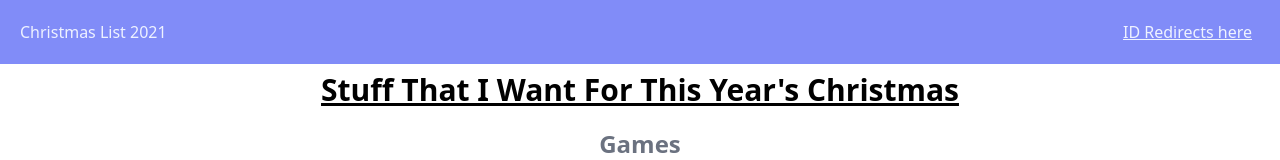
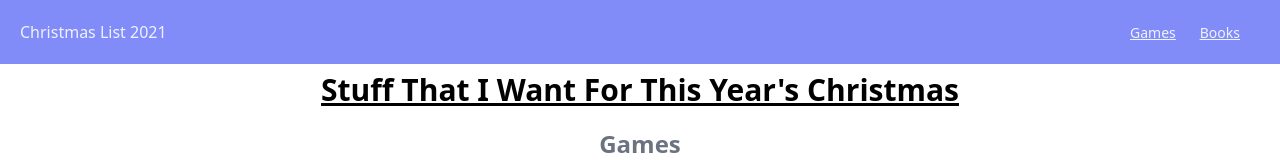
Before and after one commit to Makiyu-py/christmas-list, a React (Create React App) app: page / in a window 1280 px wide. Shown: the top 160 px of the page. Built offline with nearby package versions, Linux system fonts and the light colour scheme.

Commit message:
finally add the ID redirects on the navbar

```diff
--- a/public/index.html
+++ b/public/index.html
@@ -1,5 +1,5 @@
 <!DOCTYPE html>
-<html lang="en">
+<html lang="en" class="scroll-smooth">
   <head>
     <meta charset="utf-8" />
     <link rel="icon" href="%PUBLIC_URL%/favicon.ico" />
--- a/src/App.js
+++ b/src/App.js
@@ -4,7 +4,7 @@ import List from './components/List';
 
 export default function App() {
 	return (
-		<div className="scroll-smooth">
+		<div>
 			<NavBar />
 			<main className="mt-2">
 				<h1 className="text-3xl font-bold capitalize underline text-center">
--- a/src/components/List.js
+++ b/src/components/List.js
@@ -3,9 +3,9 @@ import Item from './Item';
 export default function List({ name, list }) {
     let listUI = list.map((i) => <div className="flex-initial"><Item {...i} /></div>)
 	return (
-		<div className="mt-5 scroll-mt-20">
+		<div className="mt-5">
 			<div
-				className="mb-5 sm:mb-0 text-2xl text-gray-500 capitalize text-center font-bold"
+				className="mb-5 sm:mb-0 scroll-mt-20 text-2xl text-gray-500 capitalize text-center font-bold"
 				id={name}
 			>
 				{name}
--- a/src/components/Nav.js
+++ b/src/components/Nav.js
@@ -3,7 +3,8 @@ export default function NavBar() {
 		<div className="sticky top-0 text-indigo-50 p-5 w-full bg-indigo-400">
 			Christmas List 2021
 			<div className="float-right mr-2 underline">
-				ID Redirects here
+				<a href="#games" className="px-3 py-2 rounded-md text-sm font-medium hover:bg-indigo-500">Games</a>
+				<a href="#books" className="px-3 py-2 rounded-md text-sm font-medium hover:bg-indigo-500">Books</a>
 			</div>
 		</div>
 	);
```
